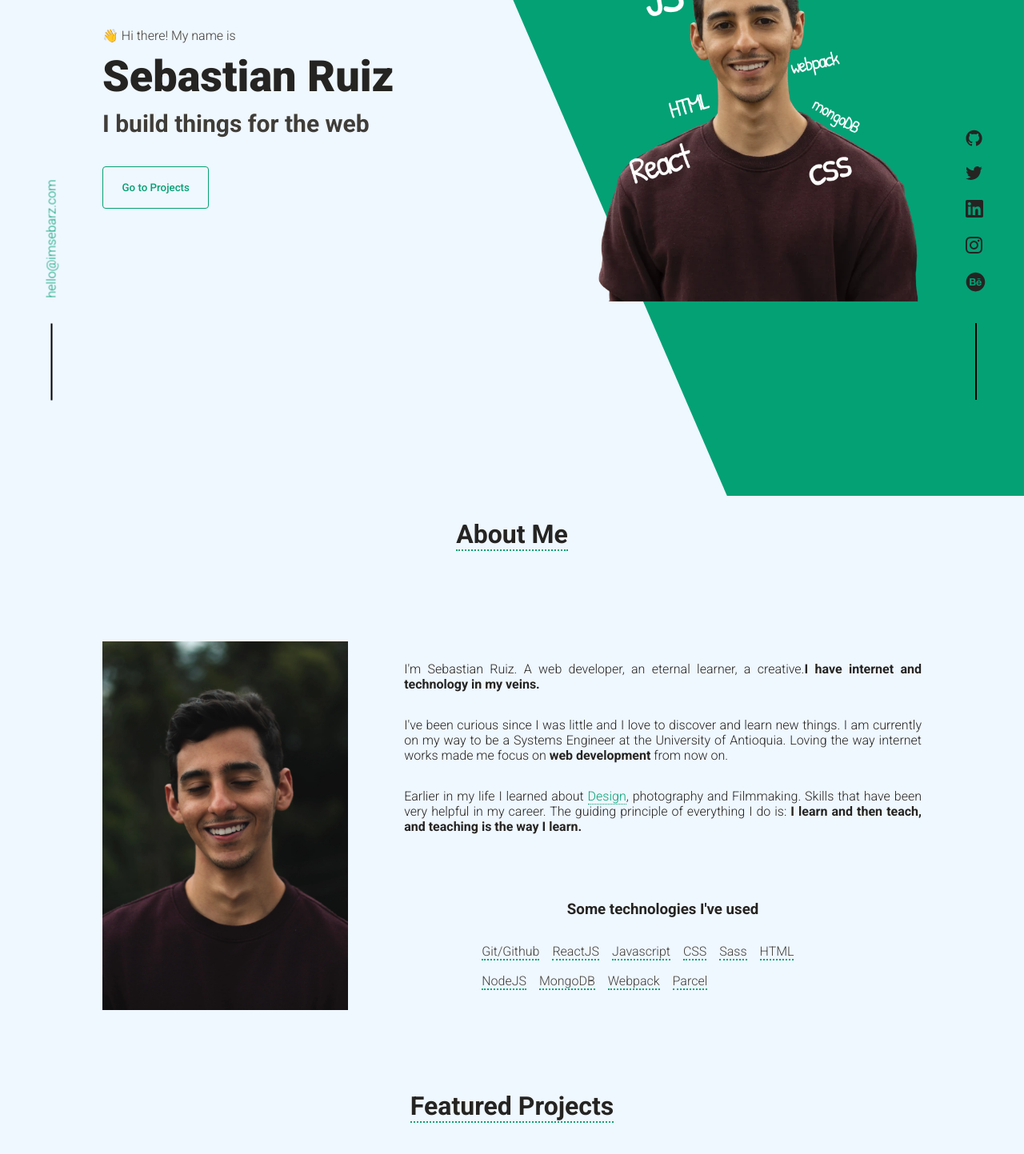
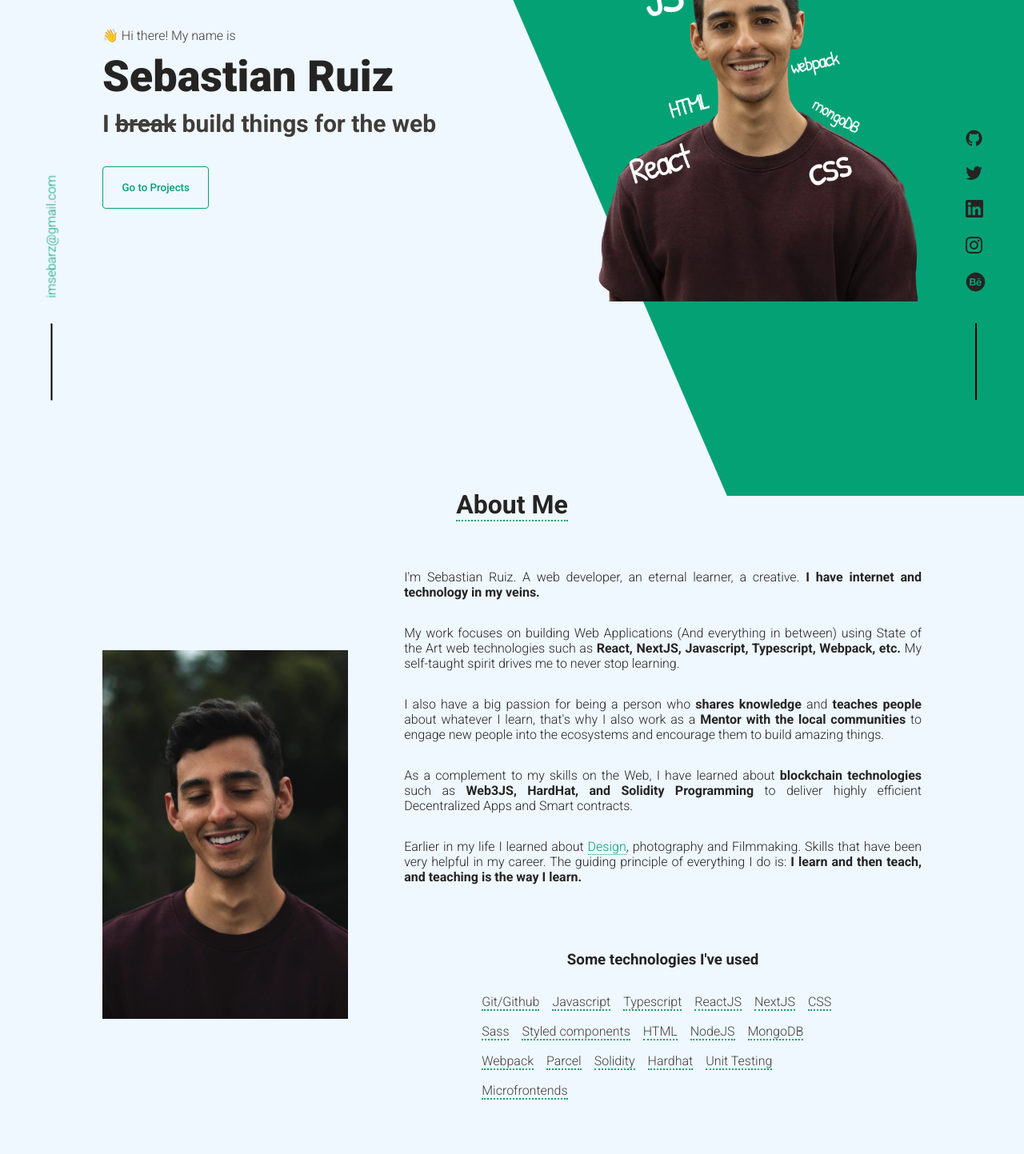
Before and after one commit to imsebarz/personal-website, a React app: page / in a window 1280 px wide. Shown: the part 300-1743 px from the top of the page at 80% size. Built offline with nearby package versions, Linux system fonts and the light colour scheme.

Commit message:
Changed texts and email

```diff
--- a/src/AboutMe.jsx
+++ b/src/AboutMe.jsx
@@ -37,14 +37,33 @@ const AboutMe = () => {
         <div className="aboutme-text">
           <motion.p variants={ContainerVariants}>
             I'm Sebastian Ruiz. A web developer, an eternal learner, a creative.
-            <strong>I have internet and technology in my veins.</strong>
+            <strong> I have internet and technology in my veins.</strong>
           </motion.p>
           <motion.p variants={ContainerVariants}>
-            I've been curious since I was little and I love to discover and
-            learn new things. I am currently on my way to be a Systems Engineer
-            at the University of Antioquia. Loving the way internet works made
-            me focus on <strong>web development</strong> from now on.
+            My work focuses on building Web Applications (And everything in
+            between) using State of the Art web technologies such as{" "}
+            <strong>
+              {" "}
+              React, NextJS, Javascript, Typescript, Webpack, etc.
+            </strong>{" "}
+            My self-taught spirit drives me to never stop learning.
           </motion.p>
+
+            <motion.p variants={ContainerVariants}>
+            I also have a big passion for being a person who
+            <strong> shares knowledge </strong> and <strong> teaches people</strong> about
+            whatever I learn, that's why I also work as a <strong> Mentor with the local
+            communities </strong>to engage new people into the ecosystems and encourage
+            them to build amazing things.
+            </motion.p>
+
+          <motion.p variants={ContainerVariants}>
+            As a complement to my skills on the
+            Web, I have learned about <strong> blockchain technologies </strong>such as
+            <strong> Web3JS, HardHat, and Solidity Programming </strong> to deliver highly efficient
+            Decentralized Apps and Smart contracts.
+           </motion.p>
+
           <motion.p variants={ContainerVariants}>
             Earlier in my life I learned about{" "}
             <a href="https://www.behance.net/imsebarz" target="_blank">
@@ -63,15 +82,22 @@ const AboutMe = () => {
           </motion.h3>
           <motion.ul variants={ContainerVariants} className="tags">
             <motion.li>Git/Github</motion.li>
+            <motion.li>Javascript</motion.li>
+            <motion.li>Typescript</motion.li>
             <motion.li>ReactJS</motion.li>
-            <motion.li>Javascript</motion.li>
+            <motion.li>NextJS</motion.li>
             <motion.li>CSS</motion.li>
             <motion.li>Sass</motion.li>
+            <motion.li>Styled components</motion.li>
             <motion.li>HTML</motion.li>
             <motion.li>NodeJS</motion.li>
             <motion.li>MongoDB</motion.li>
             <motion.li>Webpack</motion.li>
             <motion.li>Parcel</motion.li>
+            <motion.li>Solidity</motion.li>
+            <motion.li>Hardhat</motion.li>
+            <motion.li>Unit Testing</motion.li>
+            <motion.li>Microfrontends</motion.li>
           </motion.ul>
         </div>
       </motion.div>
--- a/src/Contact.jsx
+++ b/src/Contact.jsx
@@ -32,7 +32,7 @@ const Contact = () => {
         from, in any challenge that involves web development, systems
         engineering or any creative process
       </p>
-      <a href="mailto:hello@imsebarz.com">
+      <a href="mailto:imsebarz@gmail.com">
         <button>Say hello</button>
       </a>
     </motion.section>
--- a/src/FloatMail.jsx
+++ b/src/FloatMail.jsx
@@ -5,8 +5,8 @@ const FloatRight = () => {
   return (
     <div className="floating-mail">
       <div className="floating-line"></div>
-      <a className="mail" href="mailto:hello@imsebarz.com">
-        hello@imsebarz.com
+      <a className="mail" href="mailto:imsebarz@gmail.com">
+        imsebarz@gmail.com
       </a>
     </div>
   );
--- a/src/Hero.jsx
+++ b/src/Hero.jsx
@@ -33,7 +33,7 @@ const Hero = () => {
         </motion.p>
         <motion.h1 variants={ContainerVariants}>Sebastian Ruiz</motion.h1>
         <motion.h2 variants={ContainerVariants}>
-          I build things for the web
+          I <del>break</del> build things for the web
         </motion.h2>
         <motion.a href="#featuredProjects">
           <motion.button variants={ContainerVariants}>
--- a/src/Nav.jsx
+++ b/src/Nav.jsx
@@ -38,7 +38,7 @@ const Nav = () => {
           <a href="#contact"> Contact</a>
         </li>
         <a
-          href="https://drive.google.com/file/d/19yMIzcPPwK8I1tPdUZAYsdX8Oc3vmQaQ/view?usp=sharing"
+          href="https://drive.google.com/file/d/11azWYcyX_1A0rx4mfCNuD9FddqPpIxU7/view?usp=sharing"
           target="_blank"
         >
           <button>Resume</button>
@@ -90,7 +90,7 @@ const Nav = () => {
             <a href="#contact"> Contact</a>
           </li>
           <a
-            href="https://drive.google.com/file/d/19yMIzcPPwK8I1tPdUZAYsdX8Oc3vmQaQ/view?usp=sharing"
+            href="https://drive.google.com/file/d/11azWYcyX_1A0rx4mfCNuD9FddqPpIxU7/view?usp=sharing"
             target="_blank"
           >
             <button>Resume</button>
--- a/src/assets/styles/global.scss
+++ b/src/assets/styles/global.scss
@@ -1,4 +1,4 @@
-@use './colors.scss';
+@use "./colors.scss";
 @import url("https://fonts.googleapis.com/css2?family=Roboto:wght@300;400;500;700;900&display=swap");
 * {
   margin: 0;
@@ -40,7 +40,7 @@ body {
 }
 
 section {
-  margin: 3em 0;
+  margin: 4em 0;
 }
 
 .title {
--- a/src/assets/styles/nav.scss
+++ b/src/assets/styles/nav.scss
@@ -1,4 +1,4 @@
-@use './colors.scss';
+@use "./colors.scss";
 
 .nav {
   position: fixed;
```
